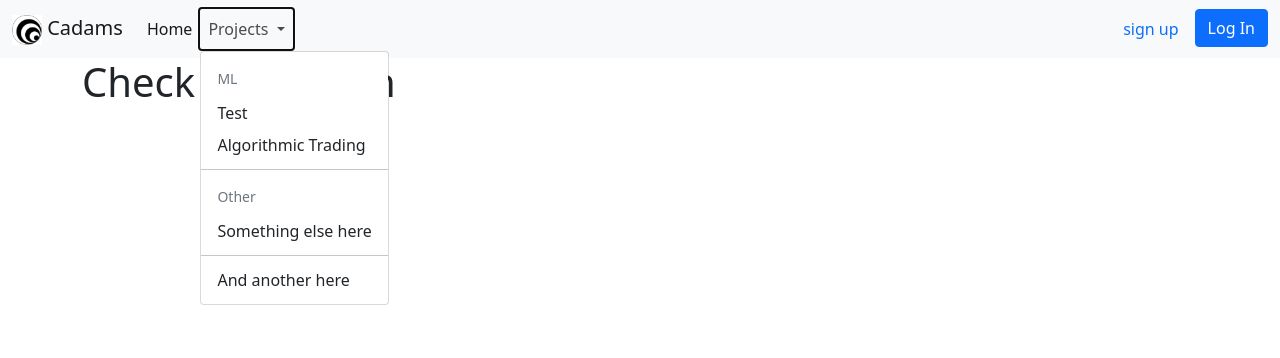
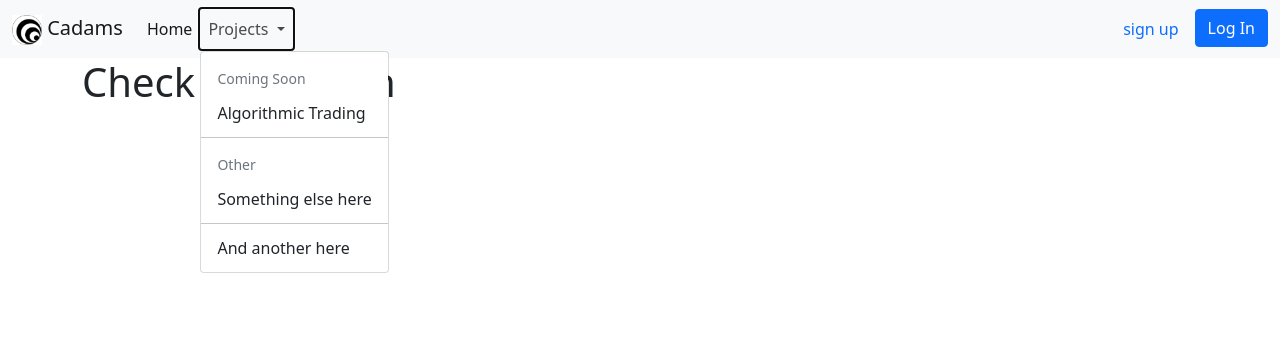
Before and after one commit to ChrisA87/cadams, a Flask app: page / in a window 1280 px wide, after a click on "Projects". Shown: the top 358 px of the page. Run offline with Flask 2, Linux system fonts and the light colour scheme; parts of the project's set-up code (start-up, migrations or seed data) failed here and were passed over.

Commit message:
removed trial routes, templates and forms

```diff
--- a/app/main/__init__.py
+++ b/app/main/__init__.py
@@ -2,4 +2,4 @@ from flask import Blueprint
 
 main = Blueprint('main', __name__)
 
-from . import views, forms, errors
+from . import views, errors
--- a/app/main/views.py
+++ b/app/main/views.py
@@ -1,28 +1,7 @@
-from flask import render_template, session, redirect, url_for, flash
-
-from app.models.users import User
+from flask import render_template
 from . import main
-from .forms import NameForm
 
 
 @main.route('/')
 def index():
     return render_template('index.html')
-
-
-@main.route('/test', methods=['GET', 'POST'])
-def test():
-    form = NameForm()
-    if form.validate_on_submit():
-        old_name = session.get('name')
-        if old_name is not None and old_name != form.name.data:
-            flash("Looks like you've changed your name!")
-        session['name'] = form.name.data
-        return redirect(url_for('main.test'))
-    return render_template('test.html', form=form, name=session.get('name'))
-
-
-@main.route('/verify')
-def test_verify():
-    user = User(username='testing')
-    return render_template('emails/verify.html', token=123, user=user)
--- a/app/templates/base.html
+++ b/app/templates/base.html
@@ -28,8 +28,7 @@
               Projects
             </a>
             <ul class="dropdown-menu" aria-labelledby="navbarDropdown">
-              <li><p class="dropdown-header">ML</p></li>
-              <li><a class="dropdown-item" href="{{ url_for('main.test') }}">Test</a></li>
+              <li><p class="dropdown-header">Coming Soon</p></li>
               <li><a class="dropdown-item" href="#">Algorithmic Trading</a></li>
               <li><hr class="dropdown-divider"></li>
               <li><p class="dropdown-header">Other</p></li>
--- a/config.py
+++ b/config.py
@@ -25,6 +25,7 @@ class TestConfig(Config):
     FLASK_ENV: str = 'test'
     TESTING: bool = True
     SQLALCHEMY_DATABASE_URI: str = 'sqlite://'
+    WTF_CSRF_ENABLED = False
 
 
 class ProdConfig(Config):
```
Also changed, not shown: app/main/forms.py (deleted, +0 -9 lines).
